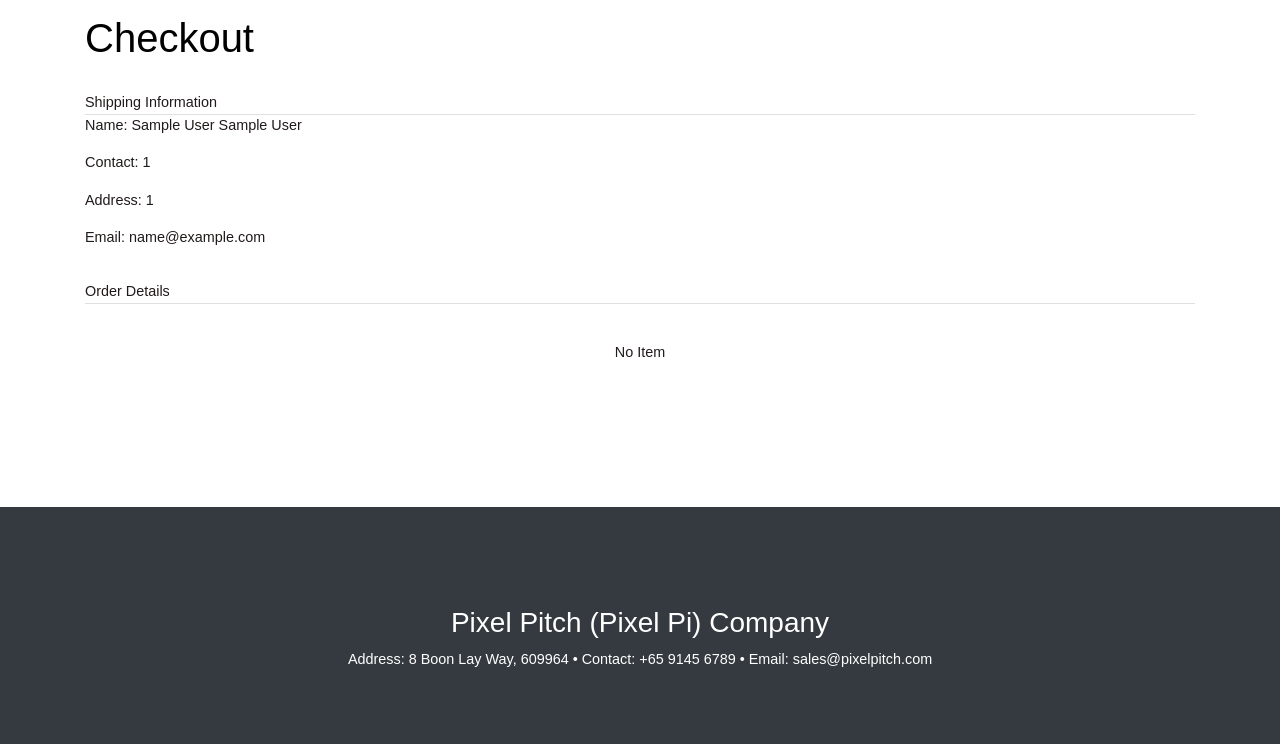
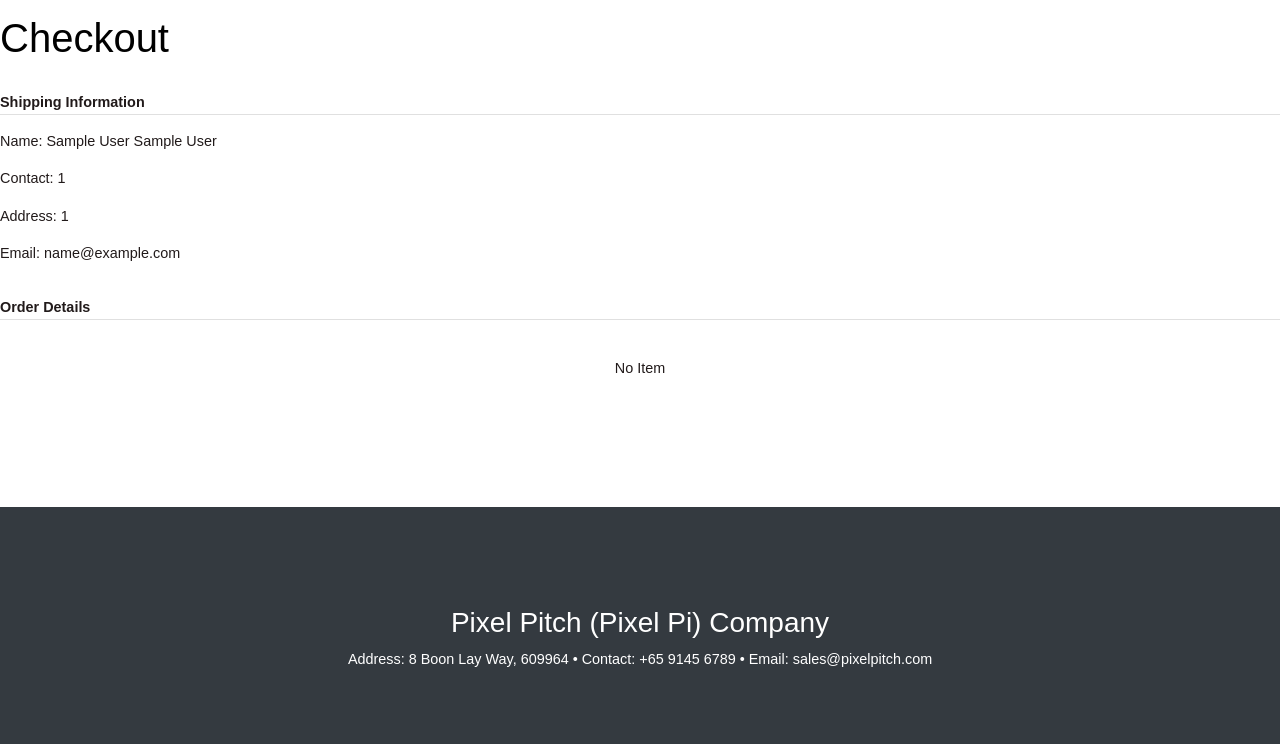
Before and after one commit to phammmmm/pixelpitch, a PHP site: page /checkout.php in a window 1280 px wide. Shown: the part 56-800 px from the top of the page. Run offline with PHP 8.4, Linux system fonts and the light colour scheme; the visitor is signed in with stand-in values (Sample User, id 1); some libraries are stand-ins or nearby versions.

Commit message:
update style

```diff
--- a/WebClient/checkout.php
+++ b/WebClient/checkout.php
@@ -55,7 +55,7 @@ if($_SERVER["REQUEST_METHOD"] == "POST"){
 					$item_price = $item["quantity"] * $item["price"];
 					?>
 					<tr>
-						<td><img src="<?php echo $item["image"]; ?>" class="cart-item-image" /><?php echo $item["name"]; ?></td>
+						<td><img src="<?php echo URLROOT."/../".$item["image"]; ?>" class="cart-item-image" /><?php echo $item["name"]; ?></td>
 						<td><?php echo $item["category"]; ?></td>
 						<td ><?php echo $item["quantity"]; ?></td>
 						<td ><?php echo "$ " . $item["price"]; ?></td>
--- a/WebClient/css/style.css
+++ b/WebClient/css/style.css
@@ -34,6 +34,8 @@ body {
 	border-bottom: 1px solid #E0E0E0;
 	overflow: auto;
 	margin-top: 2rem;
+	margin-bottom: 1rem;
+	font-weight: bold;
 }
 
 .product-item {
--- a/WebClient/footer.php
+++ b/WebClient/footer.php
@@ -1,4 +1,4 @@
-</div>
+
 <footer id="gtco-footer" class="gtco-section">
     <div class="gtco-container">
         <div class="row row-pb-md">
--- a/WebClient/get-product-info.php
+++ b/WebClient/get-product-info.php
@@ -6,7 +6,7 @@ $product = $db_handle->getProductById($_GET["product_id"]);
 if (! empty($product)) {
 ?>
       <div class="preview-image">
-        <img src="<?php echo $product["product_image"] ; ?>" />
+        <img src="<?php echo URLROOT."/../".$product["product_image"] ; ?>" />
       </div>
       <div class="product-info">
           <div class="product-title"><?php echo $product["product_title"] ; ?></div>
--- a/WebClient/header.php
+++ b/WebClient/header.php
@@ -18,4 +18,3 @@ if(!isset($_SESSION)){
 </head>
 <body>
   <?php require 'navbar.php'; ?>
-  <div class="container">
```
